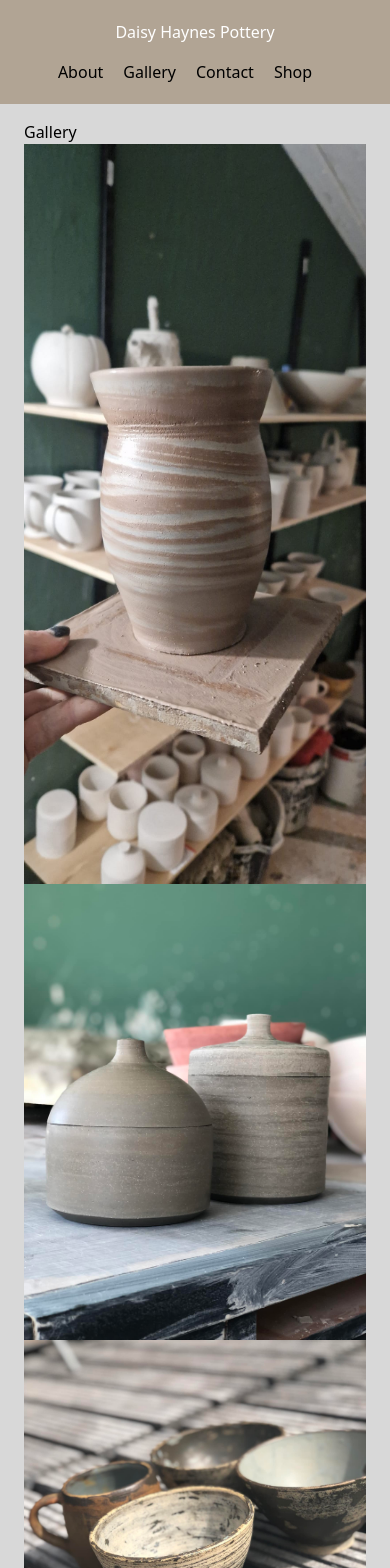
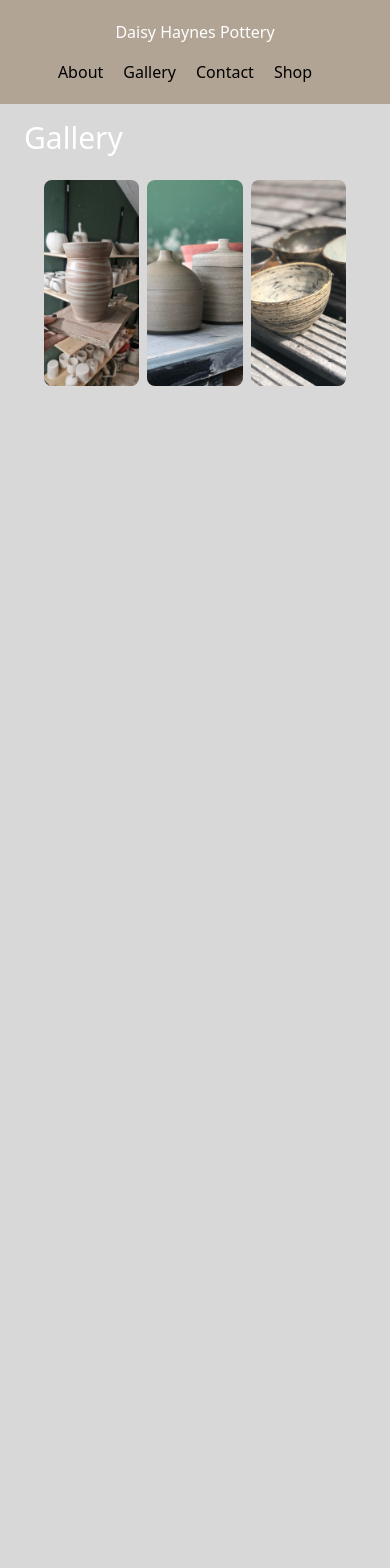
Before and after one commit to Marjona6/daisy-pottery, a Next.js app: page /gallery in a window 390 px wide. Shown: the top 1568 px of the page. After the commit the page ends 844 px from the top, so only its background shows below. Built offline with nearby package versions, Linux system fonts and the light colour scheme.

Commit message:
Start improving gallery page

```diff
--- /dev/null
+++ b/app/components/Modal.jsx
@@ -0,0 +1,32 @@
+const Modal = ({ showModal = false, modalContent = null, handleClose = () => {} }) => {
+  if (!showModal) return null;
+  return (
+    <div class="relative z-10" aria-labelledby="modal-title" role="dialog" aria-modal="true">
+      <div
+        onClick={(e) => {
+          e.preventDefault();
+          e.stopPropagation();
+          alert("wow");
+        }}
+        class="fixed inset-0 bg-gray-500 bg-opacity-75 transition-opacity"
+      ></div>
+      <div class="fixed inset-0 z-10 w-screen overflow-y-auto">
+        <div class="flex min-h-full items-end justify-center p-4 text-center sm:items-center sm:p-0">
+          <div class="relative transform overflow-hidden rounded-lg bg-white text-left shadow-xl transition-all sm:my-8 sm:w-full sm:max-w-lg">
+            <div class="bg-white px-4 pb-4 pt-5 sm:p-6 sm:pb-4">
+              <div class="sm:flex sm:items-end">
+                <button type="button" onClick={handleClose} class="mt-3 inline-flex w-full justify-center rounded-md bg-white px-3 py-2 text-sm font-semibold text-gray-900 hover:text-terra-cotta sm:mt-0 sm:w-auto">
+                  X
+                </button>
+              </div>
+              {modalContent}
+              <div class="mt-3 text-center sm:ml-4 sm:mt-0 sm:text-left"></div>
+            </div>
+          </div>
+        </div>
+      </div>
+    </div>
+  );
+};
+
+export default Modal;
--- a/pages/gallery.js
+++ b/pages/gallery.js
@@ -2,17 +2,30 @@ import React from "react";
 import NavBar from "../app/components/NavBar";
 import PageBody from "../app/components/atoms/PageBody";
 import Image from "next/image";
+import Modal from "../app/components/Modal";
+
+const images = ["/daisy1.jpeg", "/daisy2.jpeg", "/daisy3.jpeg"];
 
 export default function Gallery() {
+  const [showModal, setShowModal] = React.useState(null);
   return (
     <main>
       <NavBar />
       <PageBody>
-        <h2>Gallery</h2>
-        <Image src="/daisy1.jpeg" alt="pottery" height={400} width={400} />
-        <Image src="/daisy2.jpeg" alt="pottery" height={400} width={400} />
-        <Image src="/daisy3.jpeg" alt="pottery" height={400} width={400} />
+        <h2 className="title-font sm:text-4xl text-3xl mb-4 font-medium text-white">Gallery</h2>
+        <div class="container mx-auto px-5 py-2 lg:px-32 lg:pt-12">
+          <div class="-m-1 flex flex-wrap md:-m-2">
+            {images.map((image) => (
+              <div class="flex w-1/3 flex-wrap" key={image}>
+                <div class="w-full p-1 md:p-2">
+                  <Image alt={image} class="block h-full w-full rounded-lg object-cover object-center cursor-pointer" width={400} height={400} src={image} onClick={() => setShowModal(image)} />
+                </div>
+              </div>
+            ))}
+          </div>
+        </div>
       </PageBody>
+      <Modal showModal={showModal} handleClose={() => setShowModal(null)} modalContent={showModal ? <Image src={showModal} alt={showModal} height={600} width={800} /> : null} />
     </main>
   );
 }
```
